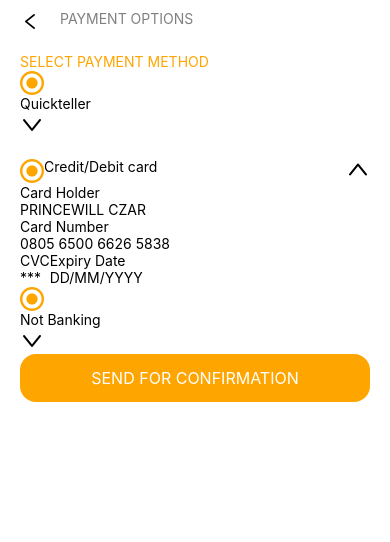
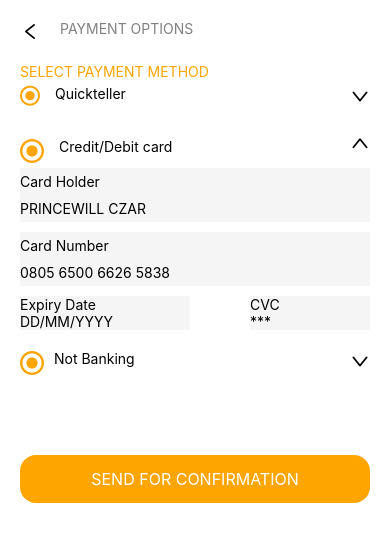
Before and after one commit to Mita-projects/my-food, a React Native app: screen /PaymentConfirmation in a window 390 px wide. Shown: the top 542 px of the page. Built offline with nearby package versions, Linux system fonts and the light colour scheme.

Commit message:
changes were made.

```diff
--- a/MainApp.jsx
+++ b/MainApp.jsx
@@ -7,7 +7,7 @@ import YelloLoader from "./screens/YelloLoader";
 import ErrorRed from "./screens/ErrorRed";
 import Success from "./screens/Success";
 import Favorite from "./screens/Favorite";
-
+import Sidebar from "./screens/Sidebar";
 import LoginPage from "./screens/LoginPage";
 import Details from "./screens/Details";
 import Cart from "./screens/Cart";
@@ -20,7 +20,6 @@ const Stack = createStackNavigator();
 const MainApp = () => {
   return (
     <Stack.Navigator screenOptions={{ headerShown: false }}>
-      <Stack.Screen name="Sidebar" component={LoginPage} />
       <Stack.Screen name="LoginPage" component={LoginPage} />
       <Stack.Screen name="SigninPage" component={SigninPage} />
       <Stack.Screen name="SignupPage" component={SignupPage}/>
@@ -29,7 +28,7 @@ const MainApp = () => {
       <Stack.Screen name="Success" component={Success}/>
       <Stack.Screen name="ErrorRed" component={ErrorRed}/>
       <Stack.Screen name="Favorite" component={Favorite}/>
-
+      <Stack.Screen name="Sidebar" component={Sidebar} />
       <Stack.Screen name="Details" component={Details}/>
       <Stack.Screen name="Cart" component={Cart}/>
       <Stack.Screen name="Checkout" component={Checkout}/>
--- a/constants/styles.jsx
+++ b/constants/styles.jsx
@@ -4,7 +4,7 @@ import { COLORS } from "./Colors";
 export const styles = StyleSheet.create({
   safeArea: { flex: 1 },
 
-  container: { paddingHorizontal: 20, paddingVertical: 10 },
+  container: { paddingHorizontal: 20, paddingVertical: 20 },
 
   button: {
     width: "100%",
@@ -243,4 +243,28 @@ export const styles = StyleSheet.create({
     justifyContent: "space-between",
     paddingTop: 20,
   },
+
+  payConText: {
+    backgroundColor: " rgba(245, 245, 245, 1)",
+    marginBottom: 10,
+  },
+
+  sidepicCon: {
+    height: 40,
+    width: 40,
+    borderRadius: 90,
+    alignSelf: "center"
+  },
+
+  imageMain: {
+    height: "100%",
+    width: "100%",
+    borderRadius: 90,
+  },
+
+  draw: {
+    flex: 1,
+    height: 10,
+    backgroundColor: "white",
+  },
 });
--- a/screens/Home.jsx
+++ b/screens/Home.jsx
@@ -68,7 +68,7 @@ const Home = () => {
   const navigation = useNavigation();
   return (
     <SafeAreaView
-      style={[styles.safeArea, { backgroundColor: COLORS.light.white }]}
+      style={[styles.safeArea, { backgroundColor: COLORS.light.white}]}
     >
       <FocusedStatusBar
         backgroundColor={COLORS.light.white}
@@ -77,7 +77,7 @@ const Home = () => {
 
       <View style={[styles.container, { flex: 1 }]}>
         <View style={styles.rowGap}>
-          <Pressable>
+          <Pressable onPress={() => navigation.navigate("Sidebar")}>
             <Image source={require("../assets/images/menu.png")} />
           </Pressable>
 
@@ -93,6 +93,7 @@ const Home = () => {
               size={14}
               color="#FFA500"
             />
+
             <Text>Lagos,Nigeria</Text>
             <MaterialIcons
               name="keyboard-arrow-down"
--- a/screens/LoginPage.jsx
+++ b/screens/LoginPage.jsx
@@ -43,7 +43,7 @@ const LoginPage = () => {
         </View>
 
         <Pressable
-          onPress={() => navigation.navigate("Details")}
+          onPress={() => navigation.navigate("Home")}
           style={{
             justifyContent: "center",
             alignItems: "center",
--- a/screens/PaymentConfirmation.jsx
+++ b/screens/PaymentConfirmation.jsx
@@ -54,72 +54,93 @@ const PaymentConfirmation = () => {
           SELECT PAYMENT METHOD
         </Text>
 
-        <Pressable onPress={handleEnabled}>
+        <Pressable
+          onPress={handleEnabled}
+          style={{
+            flexDirection: "row",
+            justifyContent: "space-between",
+            paddingVertical: 5,
+          }}
+        >
           <View style={{ flexDirection: "row" }}>
             <Fontisto
               name={enabled ? "radio-btn-passive" : "radio-btn-active"}
-              size={24}
+              size={20}
               color={enabled ? COLORS.light.black : COLORS.light.primary}
             />
+            <Text style={{ paddingHorizontal: 15 }}>Quickteller</Text>
           </View>
-          <Text>Quickteller</Text>
 
-          <AntDesign name="down" size={24} color="black" />
+          <AntDesign name="down" size={20} color="black" />
         </Pressable>
 
         <View style={styles.line}></View>
 
         <Pressable style={styles.paymentCon} onPress={handleisEnabled}>
-          <View style={{ flexDirection: "row" }}>
+          <View
+            style={{
+              flexDirection: "row",
+              justifyContent: "space-between",
+              paddingVertical: 5,
+            }}
+          >
             <Fontisto
               name={isEnabled ? "radio-btn-passive" : "radio-btn-active"}
               size={24}
               color={isEnabled ? COLORS.light.black : COLORS.light.primary}
             />
 
-            <Text>Credit/Debit card</Text>
+            <Text style={{ paddingHorizontal: 15 }}>Credit/Debit card</Text>
           </View>
 
-          <AntDesign name="up" size={24} color="black" />
+          <AntDesign name="up" size={20} color="black" />
         </Pressable>
 
-        <View>
-          <Text>Card Holder</Text>
-          <Text>PRINCEWILL CZAR</Text>
+        <View style={styles.payConText}>
+          <Text style={{ paddingVertical: 5 }}>Card Holder</Text>
+          <Text style={{ paddingVertical: 5 }}>PRINCEWILL CZAR</Text>
         </View>
 
-        <View>
-          <Text>Card Number</Text>
-          <Text>0805 6500 6626 5838</Text>
+        <View style={styles.payConText}>
+          <Text style={{ paddingVertical: 5 }}>Card Number</Text>
+          <Text style={{ paddingVertical: 5 }}>0805 6500 6626 5838</Text>
         </View>
 
-        <View style={{ flexDirection: "row" }}>
-          <View>
+        <View style={{ flexDirection: "row", justifyContent: "space-between" }}>
+          <View style={[styles.payConText, { width: 170 }]}>
+            <Text>Expiry Date</Text>
+            <Text>DD/MM/YYYY</Text>
+          </View>
+
+          <View style={[styles.payConText, { width: 120 }]}>
             <Text>CVC</Text>
             <Text>***</Text>
-          </View>
-
-          <View>
-            <Text>Expiry Date</Text>
-            <Text>DD/MM/YYYY</Text>
           </View>
         </View>
 
         <View style={styles.line}></View>
 
-        <Pressable onPress={handleEnable}>
+        <Pressable
+          onPress={handleEnable}
+          style={{
+            flexDirection: "row",
+            justifyContent: "space-between",
+            paddingVertical: 10,
+          }}
+        >
           <View style={{ flexDirection: "row" }}>
             <Fontisto
               name={enable ? "radio-btn-passive" : "radio-btn-active"}
               size={24}
               color={enable ? COLORS.light.black : COLORS.light.primary}
             />
+            <Text style={{ paddingHorizontal: 10 }}>Not Banking</Text>
           </View>
-          <Text>Not Banking</Text>
 
-          <AntDesign name="down" size={24} color="black" />
+          <AntDesign name="down" size={20} color="black" />
         </Pressable>
 
+        <View style={{paddingVertical: 70}}>
           <Button
             buttonColor={COLORS.light.primary}
             textColor={COLORS.light.white}
@@ -129,6 +150,7 @@ const PaymentConfirmation = () => {
             }
           />
         </View>
+      </View>
     </ScrollView>
   );
 };
--- /dev/null
+++ b/screens/Sidebar.jsx
@@ -0,0 +1,37 @@
+import { View, Text, SafeAreaView, Image } from "react-native";
+import React from "react";
+import { styles } from "../constants/styles";
+import { COLORS } from "../constants/Colors";
+import FocusedStatusBar from "../constants/StatusBar";
+
+const Sidebar = () => {
+  return (
+    <SafeAreaView
+      style={[styles.safeArea, { backgroundColor: COLORS.light.primary }]}
+    >
+      <FocusedStatusBar
+        backgroundColor={COLORS.light.primary}
+        barStyle={"light-content"}
+      />
+      <View style={styles.container}>
+        <View style={{ flexDirection: "row", marginVertical: 10, }}>
+          <View style={styles.sidepicCon}>
+            <Image
+              source={require("../assets/images/profilepicture.png")}
+              style={styles.imageMain}
+              resizeMethod="contain"
+            />
+          </View>
+          <View style={{ paddingHorizontal: 10 }}>
+            <Text style={styles.mediumText}>Princewill Czar</Text>
+            <Text style={styles.smallText}>User Customer</Text>
+          </View>
+        </View>
+
+        <View style={styles.draw}></View>
+      </View>
+    </SafeAreaView>
+  );
+};
+
+export default Sidebar;
```
Also changed, not shown: widget/Sidebar.jsx (deleted, +0 -22 lines). Lines whose indentation alone changed are shown as unchanged.
